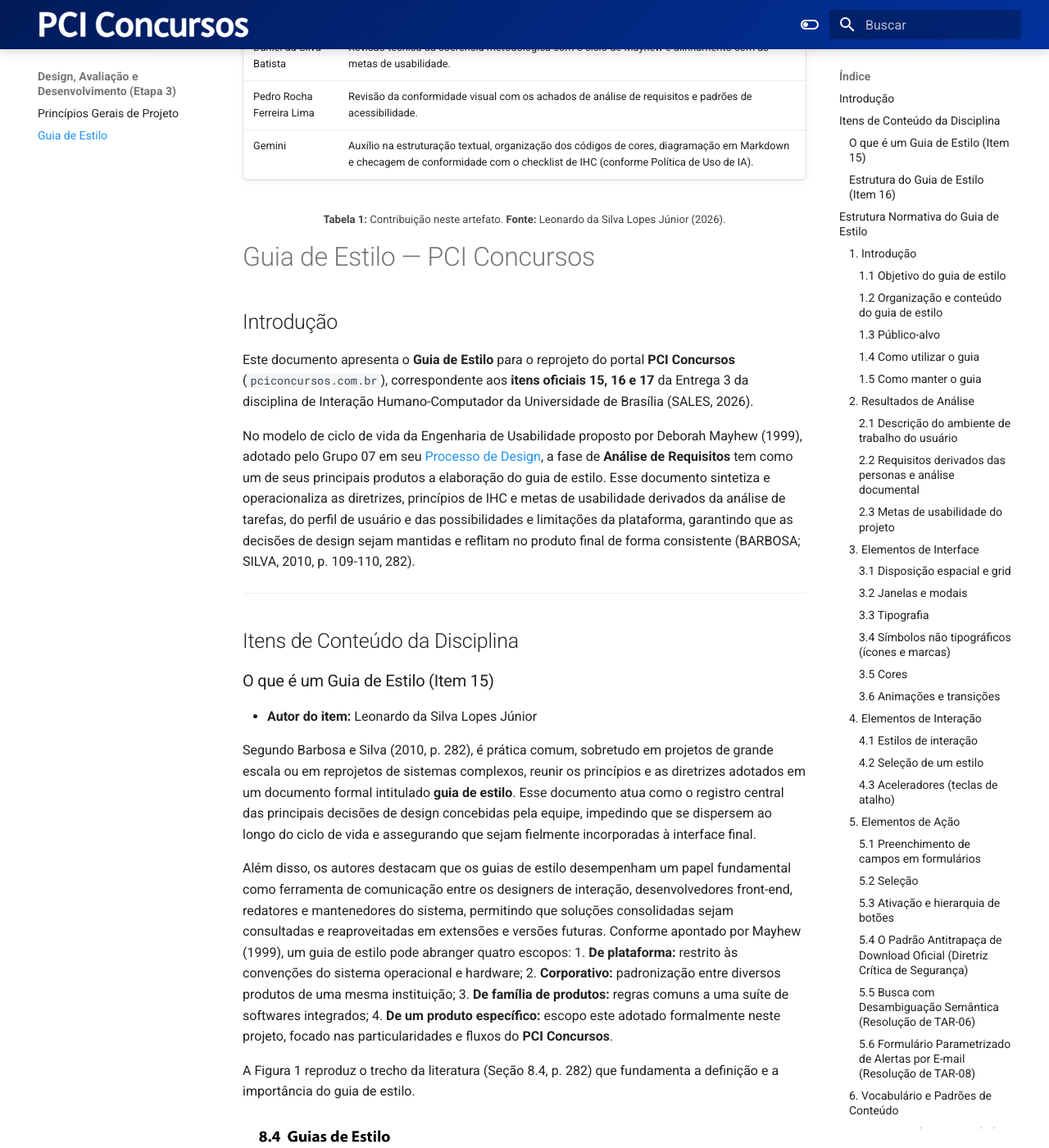
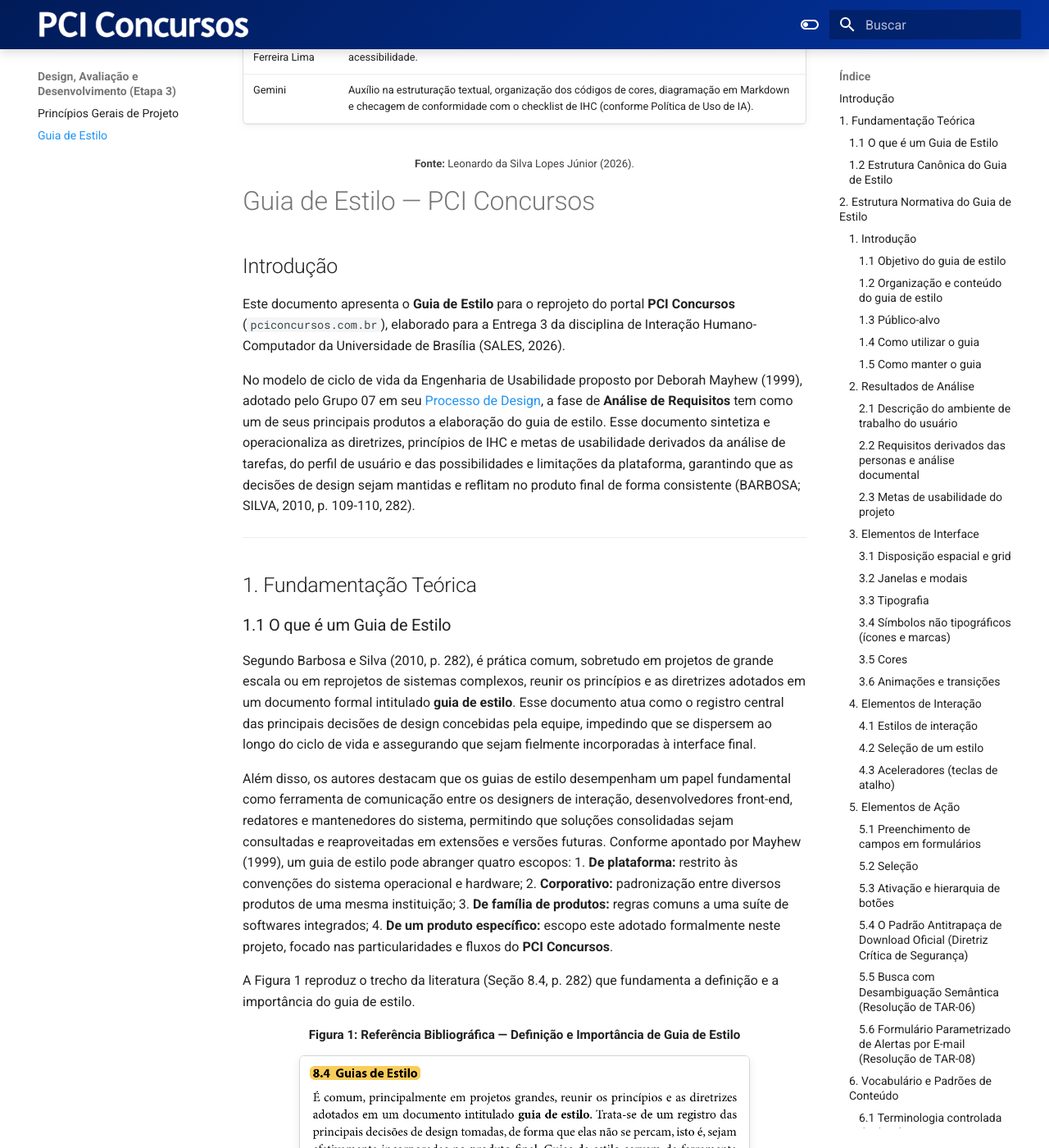
Before and after one commit to Interacao-Humano-Computador/2026.2-Grupo07, an MkDocs documentation site: the page built from docs/design-avaliacao-desenvolvimento/guia-de-estilo.md, in a window 1280 px wide and 1400 px high, scrolled down 439 px. Shown: the whole window at 82% size. Built offline with MkDocs 1.6.1 and Material for MkDocs 9.7.7, drawn with Linux system fonts in a browser that asks for light colours; some of the changed text lies outside the part shown.

Commit message:
docs(etapa-3): padroniza guia de estilo, corrige fotos com grifo e refina cronograma executado

```diff
--- a/docs/design-avaliacao-desenvolvimento/guia-de-estilo.md
+++ b/docs/design-avaliacao-desenvolvimento/guia-de-estilo.md
@@ -1,6 +1,3 @@
-**Responsável:** Leonardo da Silva Lopes Júnior — Guia de estilo
-**Autor dos itens 15, 16 e 17:** Leonardo da Silva Lopes Júnior
-
 <div align="center" markdown="1">
 
 <p align="center"><b>Tabela de Contribuição</b></p>
@@ -12,7 +9,7 @@
 | Pedro Rocha Ferreira Lima | Revisão da conformidade visual com os achados de análise de requisitos e padrões de acessibilidade. |
 | Gemini | Auxílio na estruturação textual, organização dos códigos de cores, diagramação em Markdown e checagem de conformidade com o checklist de IHC (conforme Política de Uso de IA). |
 
-<p align="center"><b>Tabela 1:</b> Contribuição neste artefato. <b>Fonte:</b> Leonardo da Silva Lopes Júnior (2026).</p>
+<p align="center" style="font-size: 0.85em; margin-top: -0.6em;"><b>Fonte:</b> Leonardo da Silva Lopes Júnior (2026).</p>
 
 </div>
 
@@ -20,17 +17,15 @@
 
 ## Introdução
 
-Este documento apresenta o **Guia de Estilo** para o reprojeto do portal **PCI Concursos** (`pciconcursos.com.br`), correspondente aos **itens oficiais 15, 16 e 17** da Entrega 3 da disciplina de Interação Humano-Computador da Universidade de Brasília (SALES, 2026).
+Este documento apresenta o **Guia de Estilo** para o reprojeto do portal **PCI Concursos** (`pciconcursos.com.br`), elaborado para a Entrega 3 da disciplina de Interação Humano-Computador da Universidade de Brasília (SALES, 2026).
 
 No modelo de ciclo de vida da Engenharia de Usabilidade proposto por Deborah Mayhew (1999), adotado pelo Grupo 07 em seu [Processo de Design](../planejamento/processo-de-design.md), a fase de **Análise de Requisitos** tem como um de seus principais produtos a elaboração do guia de estilo. Esse documento sintetiza e operacionaliza as diretrizes, princípios de IHC e metas de usabilidade derivados da análise de tarefas, do perfil de usuário e das possibilidades e limitações da plataforma, garantindo que as decisões de design sejam mantidas e reflitam no produto final de forma consistente (BARBOSA; SILVA, 2010, p. 109-110, 282).
 
 ---
 
-## Itens de Conteúdo da Disciplina
+## 1. Fundamentação Teórica
 
-### O que é um Guia de Estilo (Item 15)
-* **Autor do item:** Leonardo da Silva Lopes Júnior
-
+### 1.1 O que é um Guia de Estilo
 Segundo Barbosa e Silva (2010, p. 282), é prática comum, sobretudo em projetos de grande escala ou em reprojetos de sistemas complexos, reunir os princípios e as diretrizes adotados em um documento formal intitulado **guia de estilo**. Esse documento atua como o registro central das principais decisões de design concebidas pela equipe, impedindo que se dispersem ao longo do ciclo de vida e assegurando que sejam fielmente incorporadas à interface final.
 
 Além disso, os autores destacam que os guias de estilo desempenham um papel fundamental como ferramenta de comunicação entre os designers de interação, desenvolvedores front-end, redatores e mantenedores do sistema, permitindo que soluções consolidadas sejam consultadas e reaproveitadas em extensões e versões futuras. Conforme apontado por Mayhew (1999), um guia de estilo pode abranger quatro escopos:
@@ -41,19 +36,19 @@
 
 A Figura 1 reproduz o trecho da literatura (Seção 8.4, p. 282) que fundamenta a definição e a importância do guia de estilo.
 
-<div align="center" markdown="1">
+<div align="center">
 
-![Definição e escopo de Guias de Estilo na literatura de IHC](../assets/images/barbosa-guia-estilo-definicao-p282.png)
+<p align="center"><b>Figura 1: Referência Bibliográfica — Definição e Importância de Guia de Estilo</b></p>
 
-<p align="center"><b>Figura 1:</b> Definição e escopo de Guias de Estilo na literatura de IHC. <b>Fonte:</b> BARBOSA; SILVA (2010, p. 282), recorte do livro.</p>
+<img src="../../assets/images/barbosa-guia-estilo-definicao-p282.png" alt="Definição e escopo de Guias de Estilo na literatura de IHC" style="max-width: 80%; width: auto; border: 1px solid #d0d7de; border-radius: 6px; box-shadow: 0 4px 12px rgba(0,0,0,0.08); margin: 12px auto; display: block;">
+
+<p align="center" style="font-size: 0.85em; margin-top: 0.4em;"><b>Fonte:</b> BARBOSA e SILVA (2010, p. 282).</p>
 
 </div>
 
 ---
 
-### Estrutura do Guia de Estilo (Item 16)
-* **Autor do item:** Leonardo da Silva Lopes Júnior
-
+### 1.2 Estrutura Canônica do Guia de Estilo
 Para garantir abrangência, rigor técnico e conformidade acadêmica, Barbosa e Silva (2010, p. 283) sintetizam a estrutura clássica proposta por Marcus (1992) e Mayhew (1999) para a composição de guias de estilo. Essa estrutura organiza as decisões de design em seis seções fundamentais:
 
 1. **Introdução:** define o objetivo do guia, sua organização interna, o público-alvo (programadores, gerentes, equipe de suporte, designers), diretrizes de uso tanto na produção quanto na manutenção e procedimentos para mantê-lo atualizado;
@@ -65,17 +60,19 @@
 
 Adicionalmente, Mayhew (1999) recomenda explicitar o *design rationale* (a justificativa de cada decisão), assegurando o rastreamento direto entre os problemas levantados nas etapas anteriores e os elementos de interface projetados. A Figura 2 ilustra o trecho da literatura (Seção 8.4, p. 283) que estabelece essa divisão estrutural.
 
-<div align="center" markdown="1">
+<div align="center">
 
-![Estrutura de Guia de Estilo segundo Marcus (1992) e Mayhew (1999)](../assets/images/barbosa-guia-estilo-estrutura-p283.png)
+<p align="center"><b>Figura 2: Referência Bibliográfica — Estrutura Canônica de Guia de Estilo</b></p>
 
-<p align="center"><b>Figura 2:</b> Estrutura de Guia de Estilo segundo Marcus (1992) e Mayhew (1999). <b>Fonte:</b> BARBOSA; SILVA (2010, p. 283), recorte do livro.</p>
+<img src="../../assets/images/barbosa-guia-estilo-estrutura-p283.png" alt="Estrutura de Guia de Estilo segundo Marcus (1992) e Mayhew (1999)" style="max-width: 80%; width: auto; border: 1px solid #d0d7de; border-radius: 6px; box-shadow: 0 4px 12px rgba(0,0,0,0.08); margin: 12px auto; display: block;">
+
+<p align="center" style="font-size: 0.85em; margin-top: 0.4em;"><b>Fonte:</b> BARBOSA e SILVA (2010, p. 283).</p>
 
 </div>
 
 ---
 
-## Estrutura Normativa do Guia de Estilo
+## 2. Estrutura Normativa do Guia de Estilo
 
 A seguir, apresentam-se as decisões de design do novo **PCI Concursos** organizadas rigorosamente segundo os seis eixos normativos da literatura (MARCUS, 1992; MAYHEW, 1999; BARBOSA; SILVA, 2010).
 
@@ -374,9 +371,9 @@
 
 ---
 
-## Correspondência com o Site Avaliado (Item 17)
+## 3. Correspondência com o Site Avaliado
 
-O Guia de Estilo formulado atende estritamente ao **Item 17** da lista de verificação da disciplina, estabelecendo correspondência direta com as características reais e com os gargalos observados no portal **PCI Concursos**:
+O Guia de Estilo estabelece correspondência direta entre as decisões projetuais e os gargalos empíricos diagnosticados no portal **PCI Concursos**:
 
 <div align="center" markdown="1">
 
@@ -430,4 +427,6 @@
 | `1.0` | 05/10/2026 | Implementação da fundamentação teórica dos Itens 15 e 16 com inclusão dos recortes bibliográficos do livro (Figuras 1 e 2). | Leonardo da Silva Lopes Júnior | Pedro Rocha Ferreira Lima |
 | `1.1` | 06/10/2026 | Preenchimento completo das 6 seções estruturais do guia de estilo (Marcus; Mayhew), detalhamento do padrão antitrapaça de download, paleta auditada WCAG 2.1 e correspondência com o PCI Concursos (Item 17). | Leonardo da Silva Lopes Júnior | Daniel da Silva Batista |
 
+<p align="center" style="font-size: 0.85em; margin-top: -0.6em;"><b>Fonte:</b> Leonardo da Silva Lopes Júnior (2026).</p>
+
 </div>
--- a/mkdocs.yml
+++ b/mkdocs.yml
@@ -74,6 +74,7 @@
     - Cenários: analise-de-requisitos/cenarios.md
     - Análise de Tarefas:
       - HTA: analise-de-requisitos/analise-de-tarefas/hta.md
+      - CTT: analise-de-requisitos/analise-de-tarefas/ctt.md
   - Design, Avaliação e Desenvolvimento (Etapa 3):
     - Princípios Gerais de Projeto: analise-de-requisitos/principios-gerais-de-projeto.md
     - Guia de Estilo: design-avaliacao-desenvolvimento/guia-de-estilo.md
```
Also changed, not shown: other parts of docs/design-avaliacao-desenvolvimento/guia-de-estilo.md (+3 -3 lines), docs/index.md (+2 -2 lines), docs/planejamento/cronograma.md (+0 -1 lines), docs/assets/images/barbosa-guia-estilo-definicao-p282.png, docs/assets/images/barbosa-guia-estilo-estrutura-p283.png.
